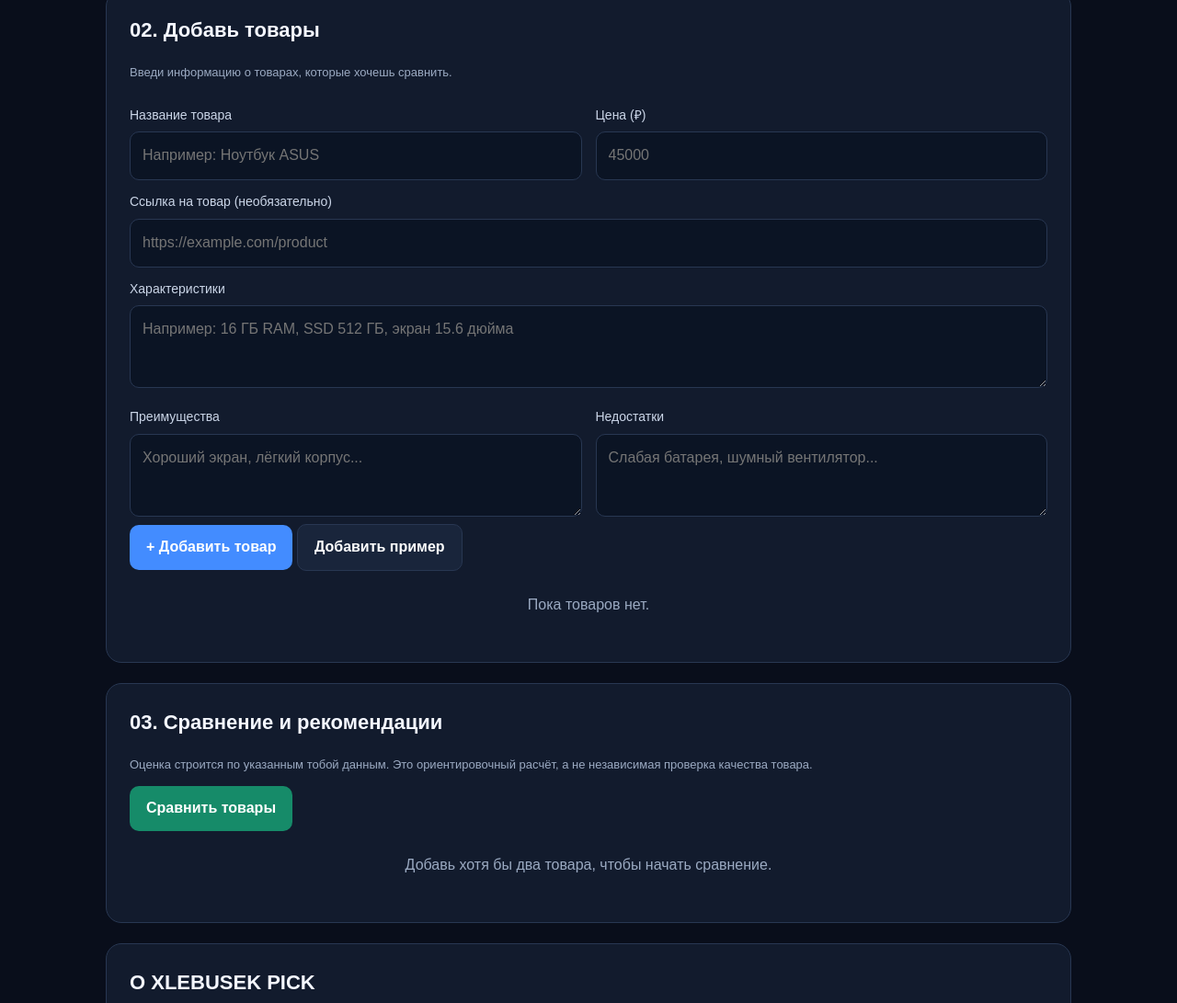
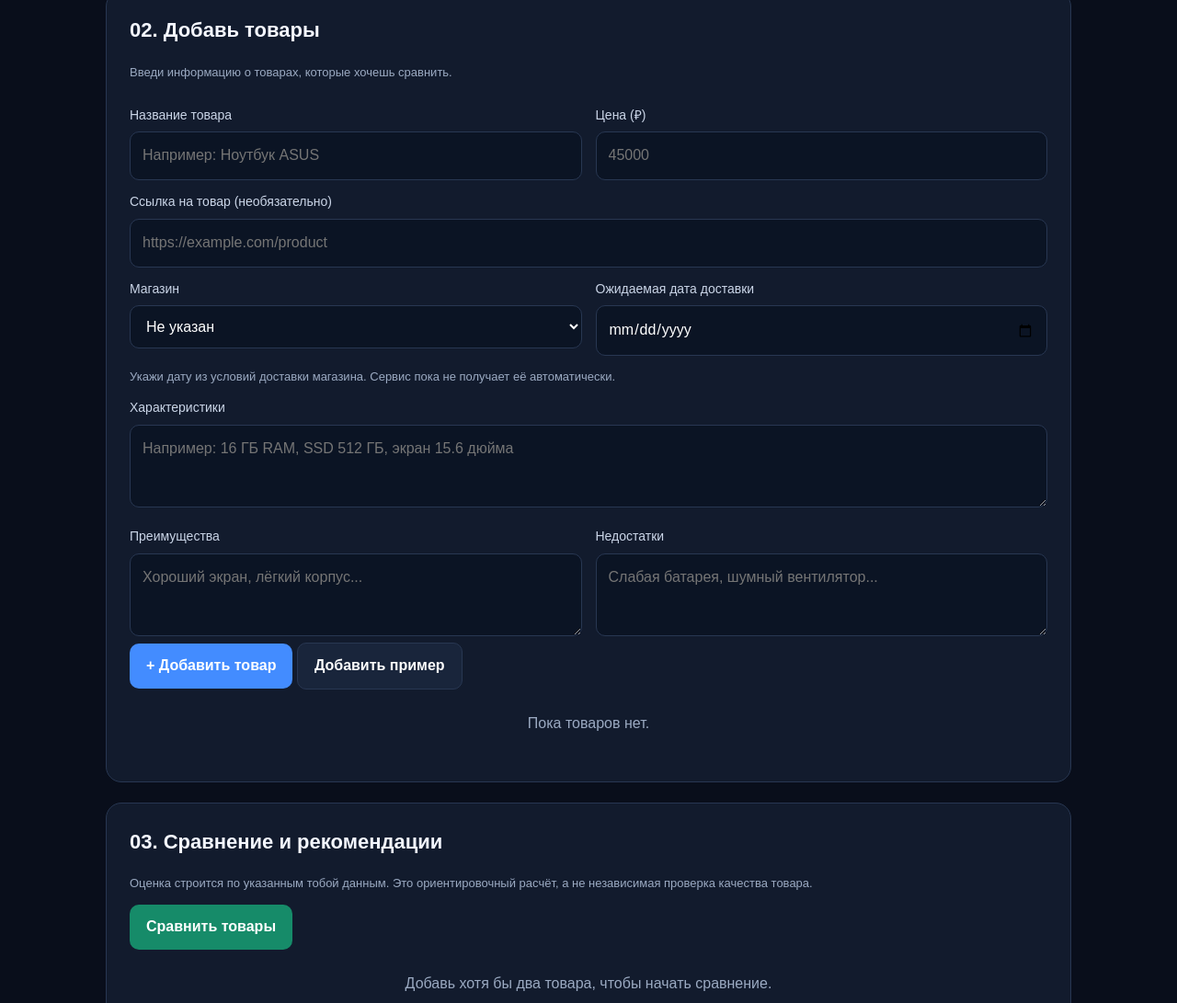
Before and after one commit to xxleb-r/xlebusek-pick, a plain HTML site: page index.html in a window 1280 px wide. Shown: the part 1464-2555 px from the top of the page at 92% size. Drawn offline with Linux system fonts and the light colour scheme.

Commit message:
Add store and expected delivery date to product cards

```diff
--- a/index.html
+++ b/index.html
@@ -291,6 +291,32 @@ a {color:#78b5ff}
   <label for="plink">Ссылка на товар (необязательно)</label>
   <input id="plink" type="url" placeholder="https://example.com/product">
 
+  <div class="grid">
+    <div>
+      <label for="pstore">Магазин</label>
+      <select id="pstore">
+        <option value="">Не указан</option>
+        <option>Ozon</option>
+        <option>Wildberries</option>
+        <option>Яндекс Маркет</option>
+        <option>DNS</option>
+        <option>Авито</option>
+        <option>Мегамаркет</option>
+        <option>М.Видео</option>
+        <option>Ситилинк</option>
+        <option>AliExpress</option>
+        <option>Эльдорадо</option>
+        <option>Юла</option>
+        <option>Другой магазин</option>
+      </select>
+    </div>
+    <div>
+      <label for="pdelivery">Ожидаемая дата доставки</label>
+      <input id="pdelivery" type="date">
+    </div>
+  </div>
+  <p class="small">Укажи дату из условий доставки магазина. Сервис пока не получает её автоматически.</p>
+
   <label for="pspecs">Характеристики</label>
   <textarea id="pspecs" placeholder="Например: 16 ГБ RAM, SSD 512 ГБ, экран 15.6 дюйма"></textarea>
 
@@ -460,6 +486,8 @@ function addProduct() {
     name,
     price,
     link,
+    store:document.getElementById("pstore").value,
+    delivery:document.getElementById("pdelivery").value,
     specs:document.getElementById("pspecs").value.trim(),
     pros:document.getElementById("ppros").value.trim(),
     cons:document.getElementById("pcons").value.trim()
@@ -468,7 +496,7 @@ function addProduct() {
   saveProducts();
   renderProducts();
 
-  ["pname","pprice","plink","pspecs","ppros","pcons"].forEach(id => {
+  ["pname","pprice","plink","pstore","pdelivery","pspecs","ppros","pcons"].forEach(id => {
     document.getElementById(id).value = "";
   });
 }
@@ -517,6 +545,8 @@ function renderProducts() {
     <div class="product">
       <h3>${safeText(p.name)}</h3>
       <div class="product-score">${p.price.toLocaleString("ru-RU")} ₽</div>
+      <p class="small"><strong>Магазин:</strong> ${safeText(p.store || "Не указан")}</p>
+      <p class="small"><strong>Ожидаемая доставка:</strong> ${p.delivery ? safeText(new Date(p.delivery + "T00:00:00").toLocaleDateString("ru-RU")) : "Дата не указана"}</p>
       <p>${safeText(p.specs)}</p>
       ${p.link ? `<p><a href="${safeText(p.link)}" target="_blank" rel="noopener noreferrer">Открыть товар ↗</a></p>` : ""}
       <p class="small"><span class="good">Плюсы:</span> ${safeText(p.pros || "Не указаны")}</p>
```
